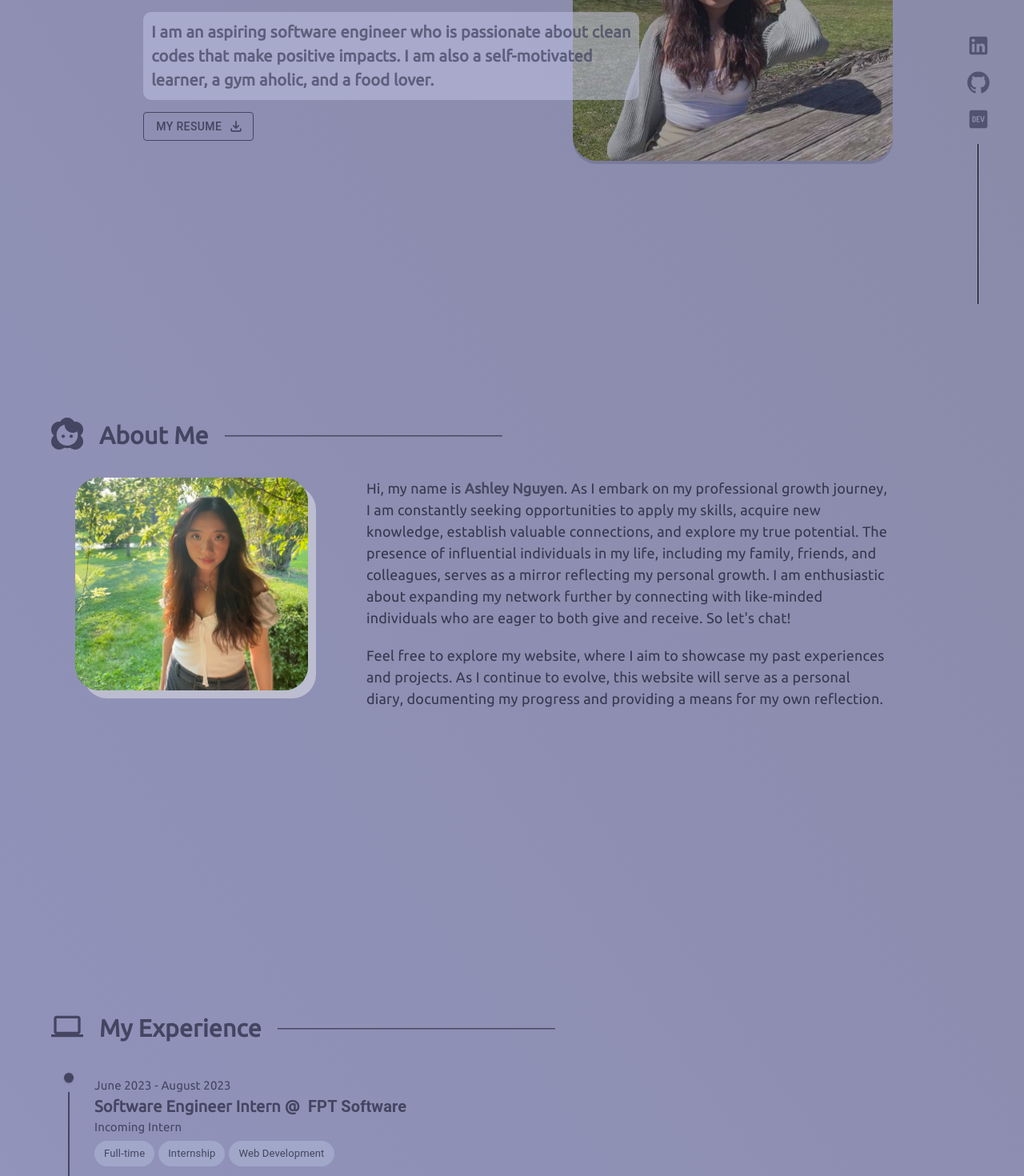
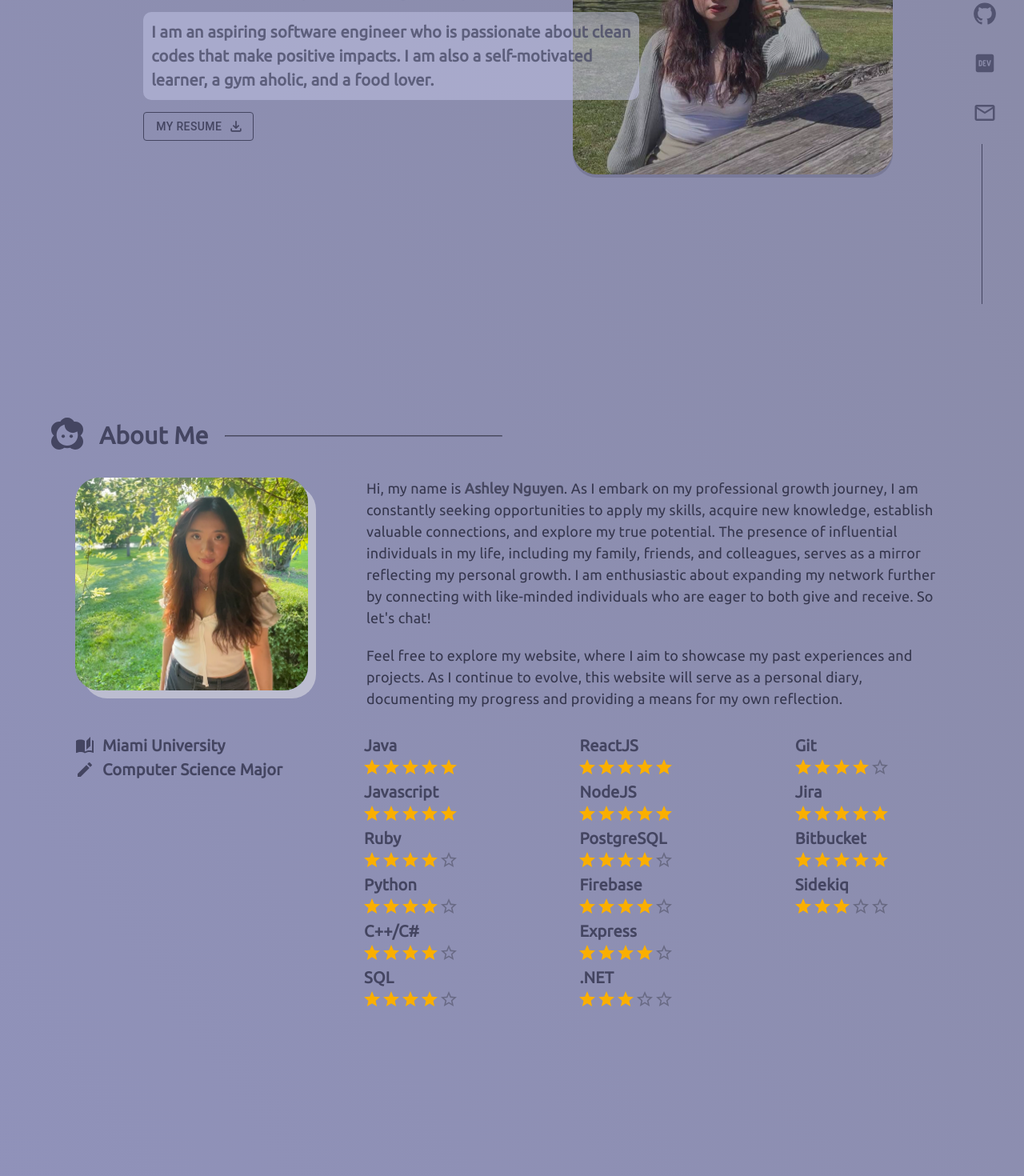
Before and after one commit to diepanh04/portfolio-ashleyng, a React (Create React App) app: page / in a window 1280 px wide. Shown: the part 420-1890 px from the top of the page at 80% size. Built offline with nearby package versions, Linux system fonts and the light colour scheme.

Commit message:
add techstacks

```diff
--- a/src/components/About Me/Introduction.js
+++ b/src/components/About Me/Introduction.js
@@ -29,7 +29,7 @@ const Introduction = () => {
   const paragraph = {
     fontSize: '18px',
     color: 'rgb(54,55,78)',
-    width: '90%',
+    width: '100%',
     fontFamily: 'Ubuntu, sans-serif'
   }
   const heading = {
@@ -107,25 +107,13 @@ const Introduction = () => {
                 }}
               />
             </motion.div>
-            {/* <div style={infoRow}>
-              <AutoStoriesIcon sx={{ color: 'rgb(68,69,97)' }}/>
-              <Typography style={info}>Miami University</Typography>
-            </div>
-            <div style={infoRow}>
-              <ModeIcon sx={{ color: 'rgb(68,69,97)' }}/>
-              <Typography style={info}>Computer Science Major</Typography>
-            </div>
-            <div style={infoRow}>
-              <SchoolIcon sx={{ color: 'rgb(68,69,97)' }}/>
-              <Typography style={info}>May 2024</Typography>
-            </div> */}
           </Grid>
           <Grid item xs={8}>
             <motion.div
-            initial={"offscreen"}
-            whileInView={"onscreen"}
-            viewport={{ once: true }}
-            variants={textAnimation}
+              initial={"offscreen"}
+              whileInView={"onscreen"}
+              viewport={{ once: true }}
+              variants={textAnimation}
             >
               <Typography style={paragraph}>
                 Hi, my name is <span style={{ opacity: '0.8', fontWeight: 'bold' }}>Ashley Nguyen</span>.
@@ -140,9 +128,25 @@ const Introduction = () => {
             </motion.div>
           </Grid>
         </Grid>
-        {/* <Grid item>
-          <TechStack />
-        </Grid> */}
+        <Grid item container sx={{ marginTop: '30px' }}>
+          <Grid item={4}>
+            <div style={infoRow}>
+              <AutoStoriesIcon sx={{ color: 'rgb(68,69,97)' }}/>
+              <Typography style={info}>Miami University</Typography>
+            </div>
+            <div style={infoRow}>
+              <ModeIcon sx={{ color: 'rgb(68,69,97)' }}/>
+              <Typography style={info}>Computer Science Major</Typography>
+            </div>
+            {/* <div style={infoRow}>
+              <SchoolIcon sx={{ color: 'rgb(68,69,97)' }}/>
+              <Typography style={info}>May 2024</Typography>
+            </div> */}
+          </Grid>
+          <Grid item xs={8} sx={{ marginLeft: '100px' }}>
+            <TechStack />
+          </Grid>
+        </Grid>
       </Grid>
     </motion.div>
   )
--- a/src/components/About Me/TechStack.js
+++ b/src/components/About Me/TechStack.js
@@ -1,87 +1,71 @@
 import React from 'react';
-import { motion } from "framer-motion";
 import Typography from '@mui/material/Typography';
 import Grid from '@mui/material/Grid';
-import Table from '@mui/material/Table';
-import TableBody from '@mui/material/TableBody';
-import TableCell from '@mui/material/TableCell';
-import TableContainer from '@mui/material/TableContainer';
-import TableRow from '@mui/material/TableRow';
+import Rating from '@mui/material/Rating';
 
 const progLanguages = {
-  "Java": 75,
-  "Javascript": 75,
-  "Ruby": 75,
-  "Python": 50,
-  "C++/C#": 60,
-  "SQL": 50
+  "Java": 4.5,
+  "Javascript": 4.5,
+  "Ruby": 4,
+  "Python": 4,
+  "C++/C#": 4,
+  "SQL": 3.5
 }
 
 const frameworks = {
-  "ReactJS": 80,
-  "NodeJS": 80,
-  "PostgreSQL": 75,
-  "Firebase": 60,
-  ".NET": 50,
+  "ReactJS": 5,
+  "NodeJS": 5,
+  "PostgreSQL": 4,
+  "Firebase": 4,
+  "Express": 4,
+  ".NET": 3,
 }
 
 const tools = {
-  "Git": 80,
-  "Jira": 80,
-  "Bitbucket": 80,
-  "Sidekiq": 65,
+  "Git": 4,
+  "Jira": 5,
+  "Bitbucket": 5,
+  "Sidekiq": 3,
 }
 
 const TechStack = () => {
+  const text = {
+    fontFamily: 'Ubuntu, sans-serif',
+    fontSize: '20px',
+    fontWeight: 'bold',
+    color: 'rgb(68,69,97)',
+  }
   return (
-    <Grid container spacing={8}>
+    <Grid container spacing={10}>
       <Grid item xs={4}>
-        <Table>
-          <TableBody>
         {Object.entries(progLanguages).map(([key, value]) => {
           return (
-                <TableRow sx={{ height: '50px' }}>
-                  <TableCell sx={{ border: 'none', height: '10px' }}>
-                    <Typography>{key}</Typography>
-                  </TableCell>
-                  <TableCell sx={{ border: 'none' }}>{value}</TableCell>
-                </TableRow>
+            <>
+              <Typography component="legend" sx={text}>{key}</Typography>
+              <Rating name="read-only" value={value} readOnly />
+            </>
           )
         })}
-          </TableBody>
-        </Table>
       </Grid>
       <Grid item xs={4}>
-        <Table>
-          <TableBody>
         {Object.entries(frameworks).map(([key, value]) => {
           return (
-                <TableRow>
-                  <TableCell sx={{ border: 'none' }}>
-                    <Typography>{key}</Typography>
-                  </TableCell>
-                  <TableCell sx={{ border: 'none' }}>{value}</TableCell>
-                </TableRow>
+            <>
+              <Typography component="legend" sx={text}>{key}</Typography>
+              <Rating name="read-only" value={value} readOnly />
+            </>
           )
         })}
-          </TableBody>
-        </Table>
       </Grid>
       <Grid item xs={4}>
-        <Table>
-          <TableBody>
         {Object.entries(tools).map(([key, value]) => {
           return (
-                <TableRow>
-                  <TableCell sx={{ border: 'none' }}>
-                    <Typography>{key}</Typography>
-                  </TableCell>
-                  <TableCell sx={{ border: 'none' }}>{value}</TableCell>
-                </TableRow>
+            <>
+              <Typography component="legend" sx={text}>{key}</Typography>
+              <Rating name="read-only" value={value} readOnly />
+            </>
           )
         })}
-          </TableBody>
-        </Table>
       </Grid>
     </Grid>
   )
--- a/src/components/ContactInfo.js
+++ b/src/components/ContactInfo.js
@@ -1,4 +1,5 @@
 import React, { useState } from 'react';
+import IconButton from '@mui/material/IconButton';
 import List from '@mui/material/List';
 import ListItem from '@mui/material/ListItem';
 import ListItemIcon from '@mui/material/ListItemIcon';
@@ -6,52 +7,46 @@ import LinkedInIcon from '@mui/icons-material/LinkedIn';
 import GitHubIcon from '@mui/icons-material/GitHub';
 import InstagramIcon from '@mui/icons-material/Instagram';
 import LogoDevIcon from '@mui/icons-material/LogoDev';
+import EmailOutlinedIcon from '@mui/icons-material/EmailOutlined';
 
 const ContactInfo = () => {
   const [hovered, setHovered] = useState(false);
   const icon = {
     fontSize: '30px',
     color: 'rgb(68,69,97,0.8)',
-    cursor: 'pointer'
+    marginRight: '10px'
   }
 
   return (
     <div style={{ position: 'fixed', bottom: '0', right: '0' }}>
       <List>
         <ListItem>
-          <ListItemIcon>
-           <LinkedInIcon
-            sx={icon}
-            onMouseOver={() => setHovered(true)}
-            onMouseLeave={() => setHovered(false)}
-            onClick={() => window.open("https://www.linkedin.com/in/diep-anh-nguyen/", "_blank")}
-          />
-          </ListItemIcon>
+          <IconButton href="https://www.linkedin.com/in/diep-anh-nguyen/" target="_blank">
+            <LinkedInIcon sx={icon}/>
+          </IconButton>
         </ListItem>
         <ListItem>
-          <ListItemIcon>
-           <GitHubIcon
-            sx={icon}
-            onClick={() => window.open("https://github.com/diepanh04", "_blank")}
-          />
-          </ListItemIcon>
+          <IconButton href="https://github.com/diepanh04" target="_blank">
+            <GitHubIcon sx={icon}/>
+          </IconButton>
         </ListItem>
         <ListItem>
-          <ListItemIcon>
-           <LogoDevIcon
-            sx={icon}
-            onClick={() => window.open("https://dev.to/diepanh04", "_blank")}
-          />
-          </ListItemIcon>
+          <IconButton href="https://dev.to/diepanh04" target="_blank">
+            <LogoDevIcon sx={icon}/>
+          </IconButton>
+        </ListItem>
+        <ListItem>
+          <IconButton href="mailto:ashleydiepanhnguyen@gmail.com" target="_blank">
+            <EmailOutlinedIcon sx={icon}/>
+          </IconButton>
         </ListItem>
       </List>
       <div
         style={{
           width: '1px',
           height: '200px',
-          background: '#000000',
-          marginLeft: '30px',
-          color: 'rgb(68,69,97,0.8)'
+          background: 'rgb(68,69,97)',
+          marginLeft: '35px',
         }}
       ></div>
     </div>
--- a/src/components/Contacts/Contacts.js
+++ b/src/components/Contacts/Contacts.js
@@ -4,6 +4,9 @@ import Typography from '@mui/material/Typography';
 import Grid from '@mui/material/Grid';
 import IconButton from '@mui/material/IconButton';
 import EmailOutlinedIcon from '@mui/icons-material/EmailOutlined';
+import LinkedInIcon from '@mui/icons-material/LinkedIn';
+import GitHubIcon from '@mui/icons-material/GitHub';
+import LogoDevIcon from '@mui/icons-material/LogoDev';
 
 const Contacts = () => {
   return (
@@ -17,18 +20,45 @@ const Contacts = () => {
       >
         Let's Chat!
       </Typography>
-      <Typography>
-
-      </Typography>
       <IconButton
         variant="outlined"
         sx={{
           borderColor: 'rgb(68,69,97)',
           color: 'rgb(68,69,97)'
         }}
-        href="mailto:"
+        href="https://www.linkedin.com/in/diep-anh-nguyen/"
       >
-        <EmailOutlinedIcon sx={{ fontSize: '40px' }}/>
+        <LinkedInIcon sx={{ fontSize: '50px' }}/>
+      </IconButton>
+      <IconButton
+        variant="outlined"
+        sx={{
+          borderColor: 'rgb(68,69,97)',
+          color: 'rgb(68,69,97)'
+        }}
+        href="https://github.com/diepanh04"
+      >
+        <GitHubIcon sx={{ fontSize: '50px' }}/>
+      </IconButton>
+      <IconButton
+        variant="outlined"
+        sx={{
+          borderColor: 'rgb(68,69,97)',
+          color: 'rgb(68,69,97)'
+        }}
+        href="https://dev.to/diepanh04"
+      >
+        <LogoDevIcon sx={{ fontSize: '50px' }}/>
+      </IconButton>
+      <IconButton
+        variant="outlined"
+        sx={{
+          borderColor: 'rgb(68,69,97)',
+          color: 'rgb(68,69,97)'
+        }}
+        href="mailto:ashleydiepanhnguyen@gmail.com"
+      >
+        <EmailOutlinedIcon sx={{ fontSize: '50px' }}/>
       </IconButton>
     </div>
   )
--- a/src/components/Experience/ExperienceItem.js
+++ b/src/components/Experience/ExperienceItem.js
@@ -86,9 +86,9 @@ const ExperienceItem = (props) => {
             </div>
             <Typography
               sx={{
-                fontSize: '15px',
+                fontSize: '16px',
                 color: 'rgb(68,69,97)',
-                width: '450px',
+                width: '480px',
                 fontFamily: 'Ubuntu, sans-serif'
               }}
             >
```
Lines whose indentation alone changed are shown as unchanged.
